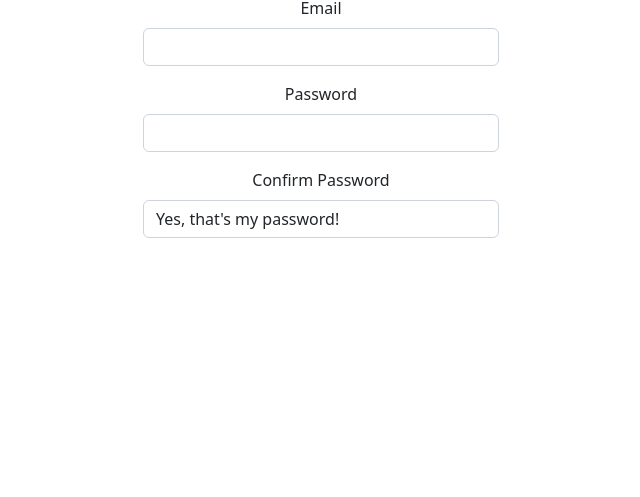
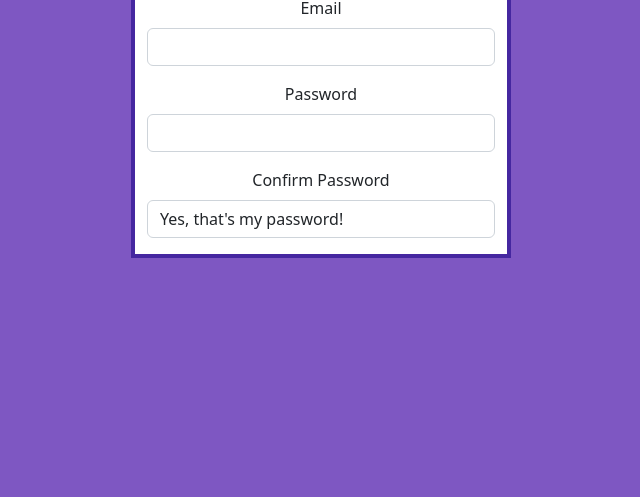
Before and after one commit to redbear89/confirm-password-bad-ui, a plain HTML site: page index.html in a window 1280 px wide. Shown: the part 303-800 px from the top of the page, without its empty margins (319-959 px from the left). Drawn offline with nearby package versions, Linux system fonts and the light colour scheme.

Commit message:
Add color

```diff
--- a/index.css
+++ b/index.css
@@ -0,0 +1,7 @@
+body {
+    background-color: #7E57C2;
+}
+.questionnaire {
+    background-color: #FFFFFF;
+    border: 4px solid #4527A0;
+}
--- a/index.html
+++ b/index.html
@@ -12,7 +12,7 @@
     <body class="min-vh-100">
         <div class="container min-vh-100 text-center">
             <div class="row align-items-center justify-content-center min-vh-100">
-                <div class="col-12 col-md-4">
+                <div class="col-12 col-md-4 questionnaire">
                     <h1>Sign Up</h1>
                     <form>
                         <div class="mb-3">
```
